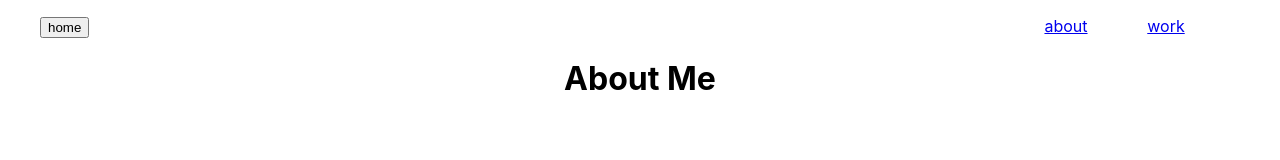
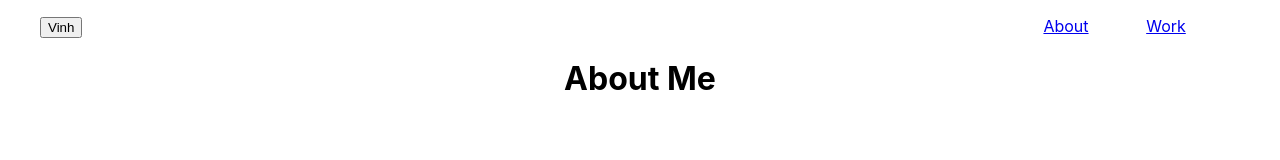
Before and after one commit to vinh-hua/portfolio, a React (Create React App) app in the folder app/: page /portfolio/about in a window 1280 px wide. Shown: the top 160 px of the page. Built offline with nearby package versions, Linux system fonts and the light colour scheme.

Commit message:
edit text

```diff
--- a/app/src/Pages/Home.tsx
+++ b/app/src/Pages/Home.tsx
@@ -4,10 +4,24 @@ export function Home() {
   return (
     <>
       <div>
-        <h1>Hi, I am Vinh!</h1>
+        <h1>Hi, I'm Vinh!</h1>
         <p>
-          I am a frontend developer! You can learn more about my work and
-          project experiences <Link to="/portfolio/work">here</Link>.
+          I enjoy working closely with people and working towards a better
+          world.
+        </p>
+        <p>
+          I have worked as a UX Engineer at Microsoft, I was an undergrad
+          researcher for the UW Information School, and have worked on several
+          frontend & client-side projects.
+        </p>
+        <p>
+          Currently, I am working as a barista at a local bakery and spending my
+          remaining free time volunteering & organizing in the community.
+        </p>
+        <p>
+          I am looking to return to frontend development for work! You can learn
+          more about my work and project experiences{" "}
+          <Link to="/portfolio/work">here</Link>.
         </p>
         <p>
           {" "}
--- a/app/src/Pages/Navigation.tsx
+++ b/app/src/Pages/Navigation.tsx
@@ -7,14 +7,14 @@ export function Navigation() {
       <ul className="nav-menu">
         <li className="logo">
           <Link to="/portfolio">
-            <button>home</button>
+            <button>Vinh</button>
           </Link>
         </li>
         <li className="link">
-          <Link to="/portfolio/about">about</Link>
+          <Link to="/portfolio/about">About</Link>
         </li>
         <li className="link">
-          <Link to="/portfolio/work">work</Link>
+          <Link to="/portfolio/work">Work</Link>
         </li>
       </ul>
       <Outlet />
```
Also changed, not shown: 1 other file (tests, documents, lock files or other folders).
